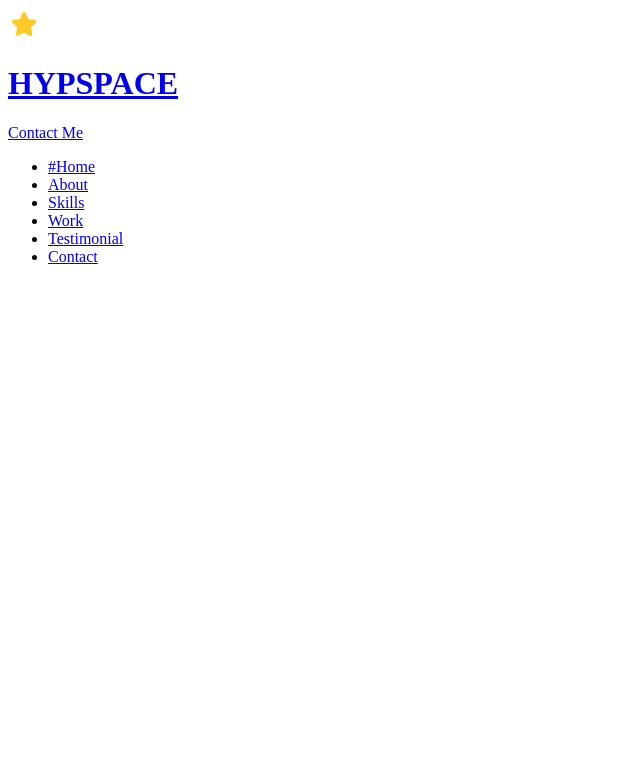
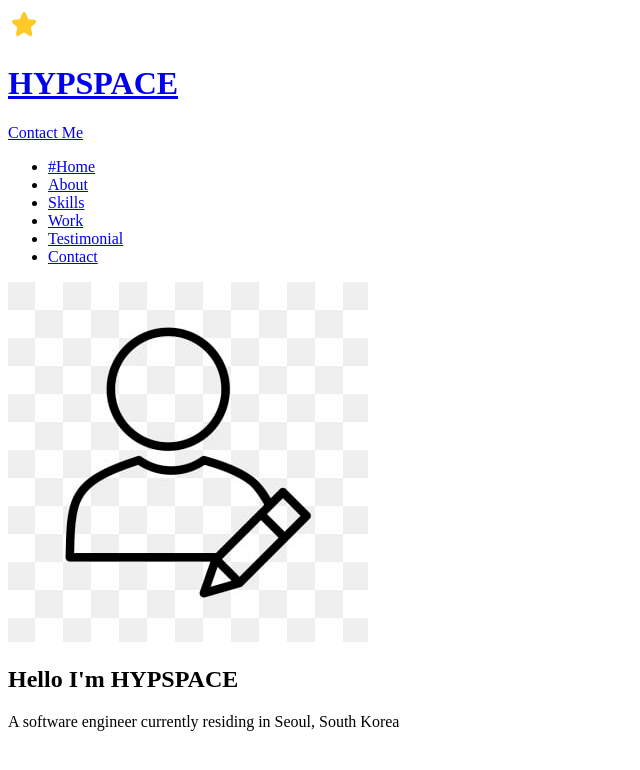
Before and after one commit to hypspace/lecture-vanilla-beginner, a plain HTML site: page 3-portfolio/index.html in a window 1280 px wide. Shown: the whole page, without its empty margins (0-640 px from the left). Drawn offline with Linux system fonts and the light colour scheme; a web font is replaced by a local one.

Commit message:
[3-portfolio] chore: set up home section layout

```diff
--- a/3-portfolio/index.html
+++ b/3-portfolio/index.html
@@ -48,7 +48,11 @@
     <!-- Main -->
     <main>
       <!-- home -->
-      <section id="home"></section>
+      <section id="home">
+        <img src="imgs/profile.png" alt="author profile" />
+        <h2>Hello I&#39;m HYPSPACE</h2>
+        <p>A software engineer currently residing in Seoul, South Korea</p>
+      </section>
       <!-- about -->
       <section id="about"></section>
       <!-- skill -->
```
Also changed, not shown: 3-portfolio/imgs/profile.png (added).
